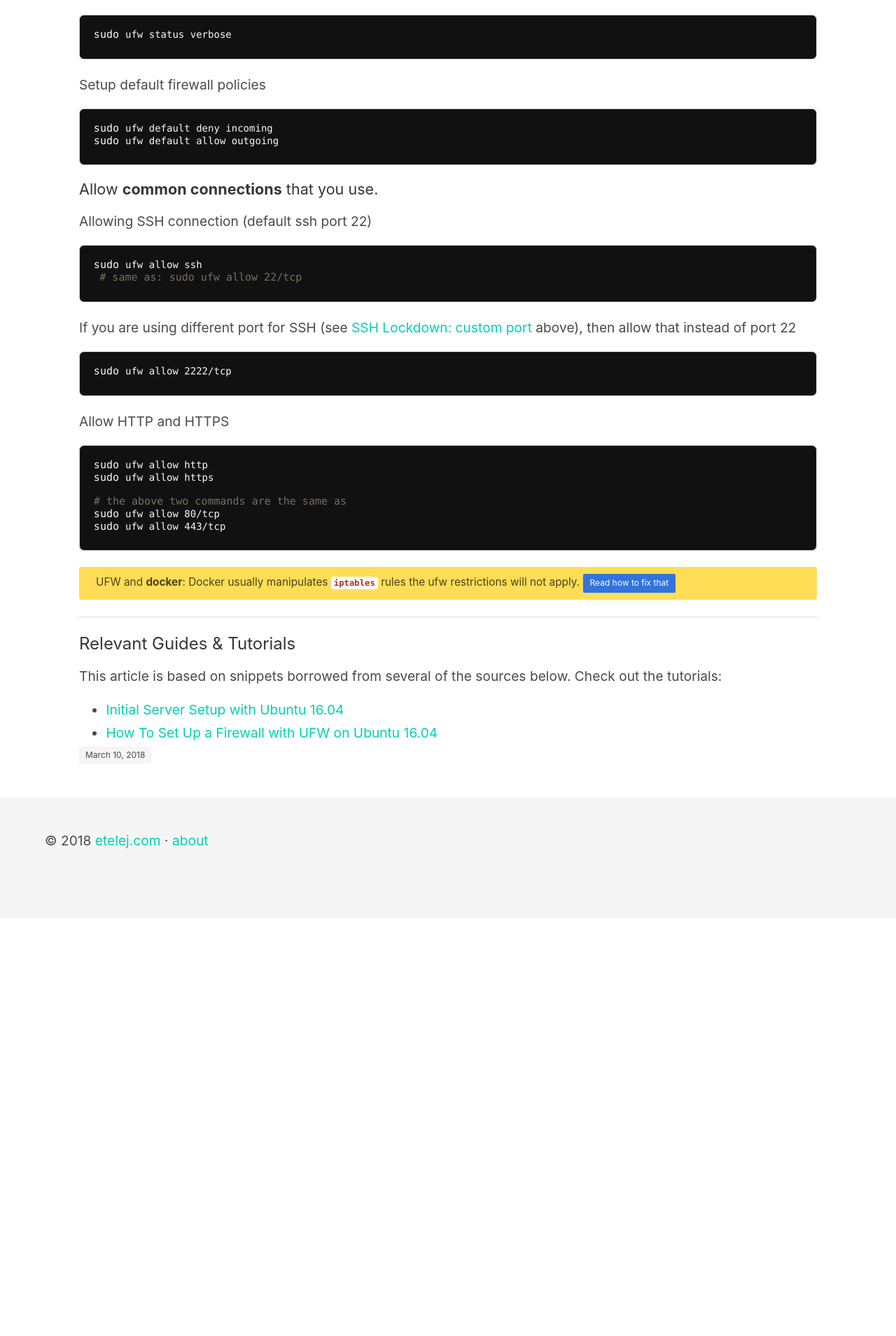
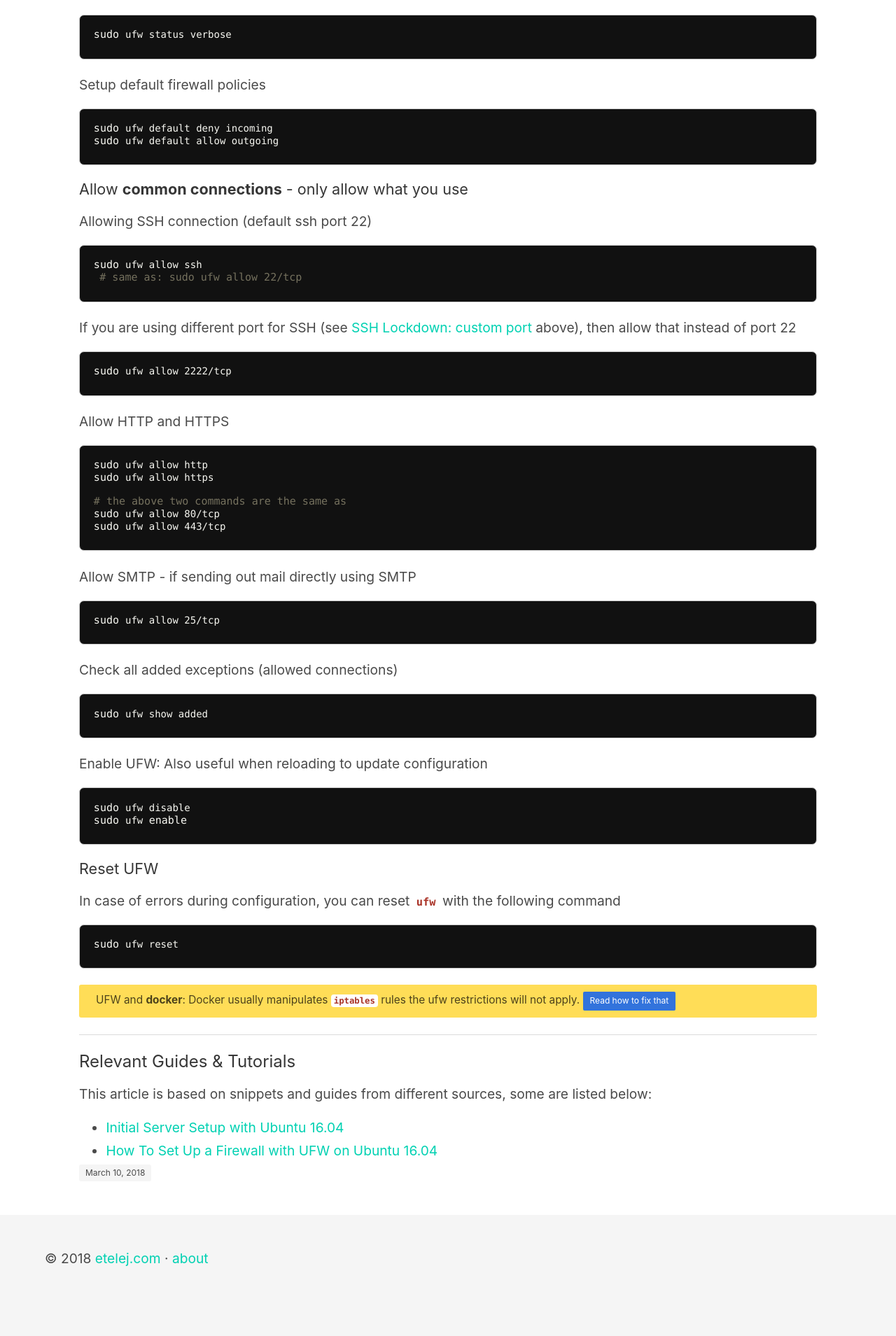
Before and after one commit to peteretelej/peteretelej.github.io, a Jekyll site: the page built from _posts/2018-03-10-setup-ubuntu-vps.md, in a window 1280 px wide. Shown: the part 4049-5958 px from the top of the page at 70% size. Built offline with Jekyll 4.4.1, drawn with Linux system fonts in a browser that asks for light colours; before the commit the page ends 5361 px from its top, so only the background shows below that.

Commit message:
ubuntu: add ufw rules

```diff
--- a/_posts/2018-03-10-setup-ubuntu-vps.md
+++ b/_posts/2018-03-10-setup-ubuntu-vps.md
@@ -262,7 +262,7 @@ sudo ufw default deny incoming
 sudo ufw default allow outgoing
 {% endhighlight %}
 
-<h5>Allow <b>common connections</b> that you use.</h5>
+<h5>Allow <b>common connections</b> - only allow what you use</h5>
 Allowing SSH connection (default ssh port 22)
 {% highlight sh lineos %}
 sudo ufw allow ssh
@@ -282,6 +282,28 @@ sudo ufw allow https
 # the above two commands are the same as
 sudo ufw allow 80/tcp
 sudo ufw allow 443/tcp
+{% endhighlight %}
+
+<p>Allow SMTP - if sending out mail directly using SMTP</p>
+{% highlight sh lineos %}
+sudo ufw allow 25/tcp
+{% endhighlight %}
+
+<p>Check all added exceptions (allowed connections)</p>
+{% highlight sh lineos %}
+sudo ufw show added
+{% endhighlight %}
+
+<p>Enable UFW: Also useful when reloading to update configuration</p>
+{% highlight sh lineos %}
+sudo ufw disable
+sudo ufw enable
+{% endhighlight %}
+
+<h5>Reset UFW</h5>
+<p>In case of errors during configuration, you can reset <code>ufw</code> with the following command</p>
+{% highlight sh lineos %}
+sudo ufw reset
 {% endhighlight %}
 
 <div class="notification is-warning">
@@ -308,7 +330,7 @@ DOCKER_OPTS="--dns 8.8.8.8 --dns 8.8.4.4 --iptables=false"
 <hr/>
 <footer>
 <h4 id="vps-guides">Relevant Guides & Tutorials</h4>
-<p>This article is based on snippets borrowed from several of the sources below. Check out the tutorials:</p>
+<p>This article is based on snippets and guides from different sources, some are listed below:</p>
 <ul>
 <li><a href='https://www.digitalocean.com/community/tutorials/initial-server-setup-with-ubuntu-16-04' target="_blank" rel="noopener" >Initial Server Setup with Ubuntu 16.04</a></li>
 <li><a href='https://www.digitalocean.com/community/tutorials/how-to-set-up-a-firewall-with-ufw-on-ubuntu-16-04' target="_blank" rel="noopener" >How To Set Up a Firewall with UFW on Ubuntu 16.04</a></li>
--- a/style.scss
+++ b/style.scss
@@ -24,7 +24,6 @@ pre{
 
 li>code,p>code{
 	color: #212F3D;
-	white-space:nowrap;
 	font-size: 0.8em;
 	color: #A93226;
 	font-weight:700;
```
